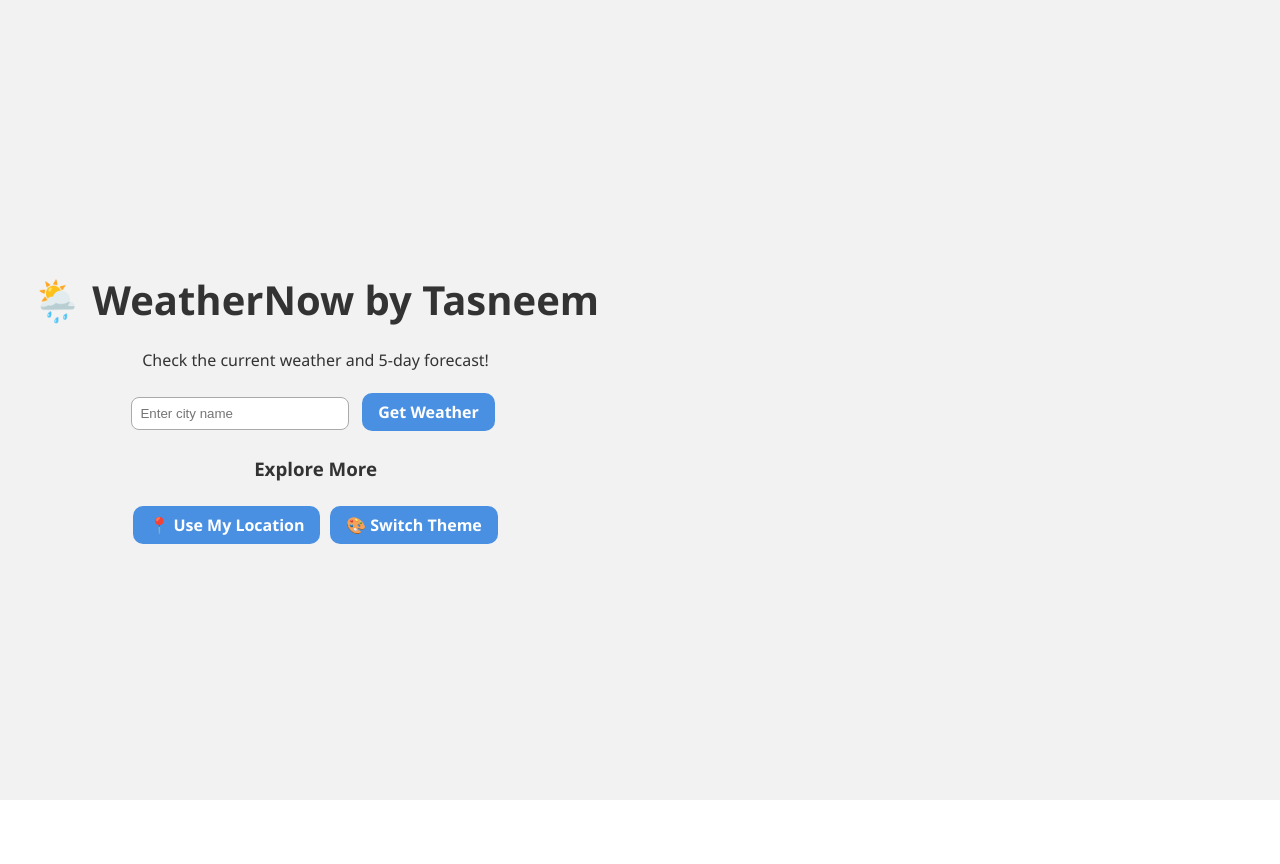
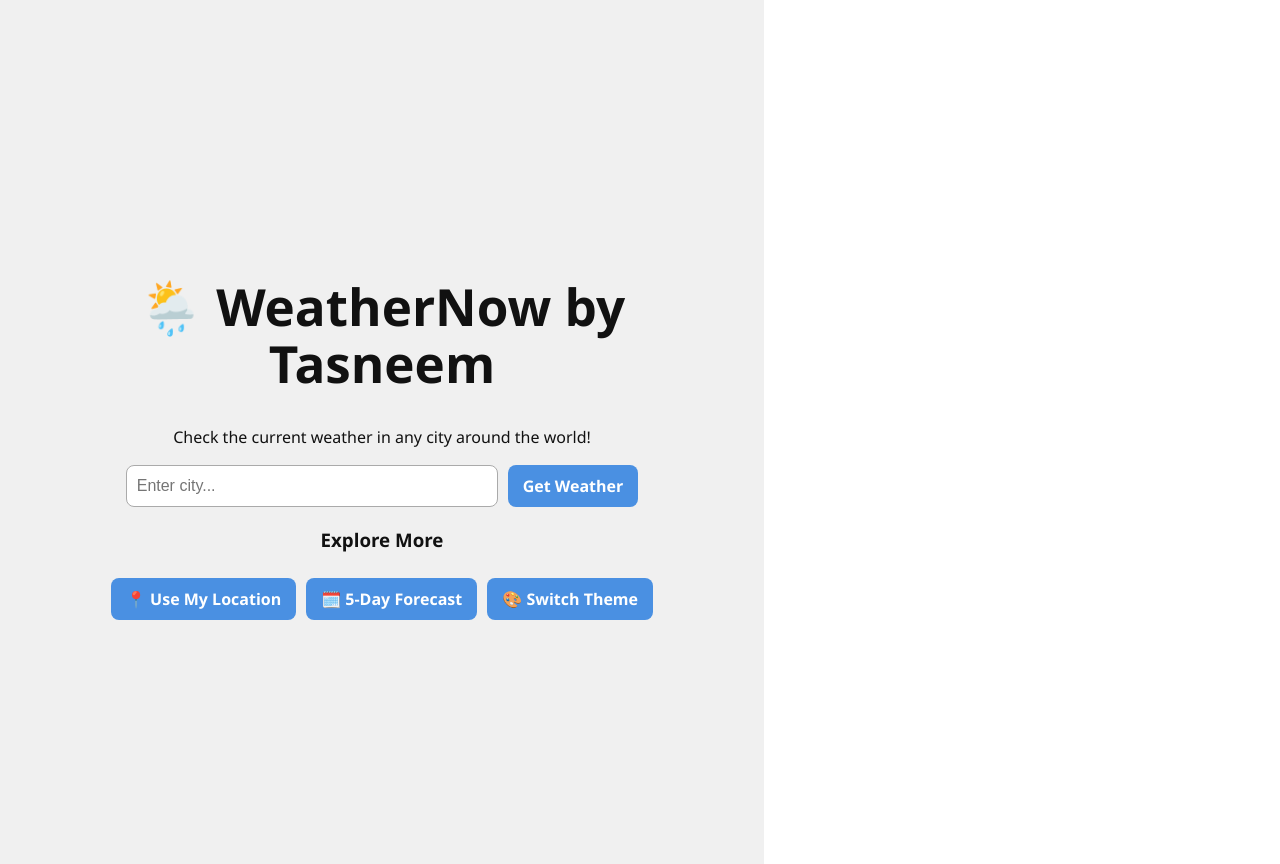
Before and after one commit to tasneemshaik-collab/weather-now, a React (Vite) app: page / in a window 1280 px wide. Before the commit the page ends 800 px from the top, so only its background shows below. Built offline with nearby package versions, Linux system fonts and the light colour scheme.

Commit message:
Added geolocation & colorful styling

```diff
--- a/src/App.css
+++ b/src/App.css
@@ -1,47 +1,49 @@
+/* App.css */
 body {
   margin: 0;
-  font-family: "Segoe UI", sans-serif;
-  background: #f2f2f2;
-  color: #333;
-  text-align: center;
+  padding: 0;
+  font-family: 'Segoe UI', sans-serif;
+  transition: background-color 0.3s, color 0.3s;
 }
 
 .app {
+  min-height: 100vh;
+  display: flex;
+  justify-content: center;
+  align-items: center;
   padding: 2rem;
-  max-width: 600px;
-  margin: auto;
 }
 
-h1 {
-  font-size: 2.5rem;
-  color: #333;
+.container {
+  text-align: center;
+  max-width: 700px;
+  width: 100%;
 }
 
-p {
-  font-size: 1rem;
-}
-
-.input-section {
+.input-group {
+  display: flex;
+  justify-content: center;
   margin: 1rem 0;
+  gap: 10px;
 }
 
 input {
-  padding: 0.5rem;
-  width: 200px;
+  padding: 10px;
   border-radius: 8px;
   border: 1px solid #aaa;
-  margin-right: 0.5rem;
+  font-size: 1rem;
+  width: 50%;
 }
 
 button {
-  padding: 0.5rem 1rem;
-  margin: 0.3rem;
-  border: none;
-  border-radius: 10px;
   background-color: #4a90e2;
   color: white;
+  border: none;
+  border-radius: 8px;
+  padding: 10px 15px;
+  font-weight: bold;
   cursor: pointer;
-  font-weight: bold;
+  transition: background-color 0.2s;
 }
 
 button:hover {
@@ -49,18 +51,64 @@ button:hover {
 }
 
 .weather-card {
-  margin-top: 1rem;
-  padding: 1.5rem;
-  background-color: white;
-  border-radius: 12px;
-  box-shadow: 0 0 12px rgba(0, 0, 0, 0.1);
+  margin-top: 20px;
+  background-color: #f1f1f1;
+  padding: 1rem;
+  border-radius: 10px;
 }
 
-.explore {
-  margin-top: 2rem;
-  color: #222;
+.forecast-container {
+  display: flex;
+  justify-content: center;
+  flex-wrap: wrap;
+  margin-top: 20px;
+  gap: 1rem;
 }
 
-.actions {
-  margin-top: 1rem;
+.forecast-card {
+  background-color: #fdf0e5;
+  border-radius: 10px;
+  padding: 1rem;
+  width: 130px;
+  box-shadow: 2px 2px 6px rgba(0,0,0,0.1);
 }
+
+.buttons {
+  margin-top: 1.5rem;
+  display: flex;
+  flex-wrap: wrap;
+  justify-content: center;
+  gap: 10px;
+}
+
+/* THEME: Light */
+.app.light {
+  background-color: #f0f0f0;
+  color: #111;
+}
+
+/* THEME: Dark */
+.app.dark {
+  background-color: #1e1e1e;
+  color: #fff;
+}
+
+.app.dark .weather-card,
+.app.dark .forecast-card {
+  background-color: #2c2c2c;
+  color: #fff;
+}
+
+.app.dark input {
+  background-color: #333;
+  color: white;
+  border: 1px solid #666;
+}
+
+.app.dark button {
+  background-color: #666;
+}
+
+.app.dark button:hover {
+  background-color: #888;
+}
--- a/src/App.jsx
+++ b/src/App.jsx
@@ -3,114 +3,109 @@ import './App.css';
 
 const App = () => {
   const [city, setCity] = useState('');
-  const [weatherData, setWeatherData] = useState(null);
-  const [forecastData, setForecastData] = useState([]);
+  const [weather, setWeather] = useState(null);
+  const [forecast, setForecast] = useState([]);
   const [theme, setTheme] = useState('light');
+  const [showForecast, setShowForecast] = useState(false);
 
-  const apiKey = import.meta.env.VITE_API_KEY; // Make sure it's in your .env file
+  const API_KEY = 'd31120fef343431863eb0d63f927e140'; // Replace with your OpenWeatherMap API key
 
-  const getWeather = async (cityName) => {
+  const getWeather = async () => {
+    if (!city) return;
+
     try {
-      const [weatherRes, forecastRes] = await Promise.all([
-        fetch(`https://api.openweathermap.org/data/2.5/weather?q=${cityName}&appid=${apiKey}&units=metric`),
-        fetch(`https://api.openweathermap.org/data/2.5/forecast?q=${cityName}&appid=${apiKey}&units=metric`)
-      ]);
-
-      const weather = await weatherRes.json();
-      const forecast = await forecastRes.json();
-
-      if (weather.cod === 200 && forecast.cod === "200") {
-        setWeatherData(weather);
-        const dailyForecast = forecast.list.filter((reading) =>
-          reading.dt_txt.includes("12:00:00")
+      const res = await fetch(
+        `https://api.openweathermap.org/data/2.5/weather?q=${city}&appid=${API_KEY}&units=metric`
       );
-        setForecastData(dailyForecast);
-      } else {
-        alert('City not found!');
-      }
-    } catch (error) {
-      console.error('Error fetching weather or forecast:', error);
+      const data = await res.json();
+      setWeather(data);
+    } catch (err) {
+      console.error(err);
     }
   };
 
-  const getLocationWeather = () => {
-    if (navigator.geolocation) {
+  const getForecast = async () => {
+    if (!city) return;
+
+    try {
+      const res = await fetch(
+        `https://api.openweathermap.org/data/2.5/forecast?q=${city}&appid=${API_KEY}&units=metric`
+      );
+      const data = await res.json();
+      const daily = data.list.filter((_, index) => index % 8 === 0);
+      setForecast(daily);
+    } catch (err) {
+      console.error(err);
+    }
+  };
+
+  const toggleForecast = async () => {
+    if (!showForecast && city) await getForecast();
+    setShowForecast(prev => !prev);
+  };
+
+  const toggleTheme = () => {
+    setTheme(prev => (prev === 'light' ? 'dark' : 'light'));
+  };
+
+  const handleUseLocation = () => {
     navigator.geolocation.getCurrentPosition(async (position) => {
       const { latitude, longitude } = position.coords;
       try {
-          const [weatherRes, forecastRes] = await Promise.all([
-            fetch(`https://api.openweathermap.org/data/2.5/weather?lat=${latitude}&lon=${longitude}&appid=${apiKey}&units=metric`),
-            fetch(`https://api.openweathermap.org/data/2.5/forecast?lat=${latitude}&lon=${longitude}&appid=${apiKey}&units=metric`)
-          ]);
-
-          const weather = await weatherRes.json();
-          const forecast = await forecastRes.json();
-
-          if (weather.cod === 200 && forecast.cod === "200") {
-            setWeatherData(weather);
-            setCity(weather.name);
-            const dailyForecast = forecast.list.filter((reading) =>
-              reading.dt_txt.includes("12:00:00")
+        const res = await fetch(
+          `https://api.openweathermap.org/data/2.5/weather?lat=${latitude}&lon=${longitude}&appid=${API_KEY}&units=metric`
         );
-            setForecastData(dailyForecast);
-          }
-        } catch (error) {
-          console.error('Location fetch error:', error);
+        const data = await res.json();
+        setCity(data.name);
+        setWeather(data);
+      } catch (err) {
+        console.error(err);
       }
     });
-    } else {
-      alert('Geolocation not supported by your browser.');
-    }
-  };
-
-  const toggleTheme = () => {
-    setTheme((prev) => (prev === 'light' ? 'dark' : 'light'));
   };
 
   return (
     <div className={`app ${theme}`}>
+      <div className="container">
         <h1>🌦️ WeatherNow by Tasneem</h1>
-      <p>Check the current weather and 5-day forecast!</p>
+        <p>Check the current weather in any city around the world!</p>
 
-      <div className="search">
+        <div className="input-group">
           <input
             type="text"
+            placeholder="Enter city..."
             value={city}
-          placeholder="Enter city name"
             onChange={(e) => setCity(e.target.value)}
           />
-        <button onClick={() => getWeather(city)}>Get Weather</button>
+          <button onClick={getWeather}>Get Weather</button>
         </div>
 
-      {weatherData && (
+        {weather && (
           <div className="weather-card">
-          <h2>{weatherData.name}, {weatherData.sys.country}</h2>
-          <p>🌡️ Temp: {weatherData.main.temp}°C</p>
-          <p>☁️ Condition: {weatherData.weather[0].description}</p>
-          <p>💧 Humidity: {weatherData.main.humidity}%</p>
-          <p>💨 Wind: {weatherData.wind.speed} m/s</p>
+            <h2>{weather.name}</h2>
+            <p>🌡️ {weather.main.temp}°C</p>
+            <p>🌤️ {weather.weather[0].description}</p>
           </div>
         )}
 
-      {forecastData.length > 0 && (
-        <div className="forecast">
-          <h3>📅 5-Day Forecast</h3>
-          <div className="forecast-list">
-            {forecastData.map((day, index) => (
-              <div key={index} className="forecast-item">
-                <p><strong>{new Date(day.dt_txt).toLocaleDateString()}</strong></p>
-                <p>🌡️ {day.main.temp}°C</p>
-                <p>☁️ {day.weather[0].description}</p>
+        {showForecast && forecast.length > 0 && (
+          <div className="forecast-container">
+            {forecast.map((item, index) => (
+              <div className="forecast-card" key={index}>
+                <strong>{new Date(item.dt_txt).toLocaleDateString()}</strong>
+                <p>🌡️ {item.main.temp}°C</p>
+                <p>🌤️ {item.weather[0].description}</p>
               </div>
             ))}
-          </div>
           </div>
         )}
 
         <h3>Explore More</h3>
-      <div className="extras">
-        <button onClick={getLocationWeather}>📍 Use My Location</button>
+        <div className="buttons">
+          <button onClick={handleUseLocation}>📍 Use My Location</button>
+          <button onClick={toggleForecast}>🗓️ 5-Day Forecast</button>
           <button onClick={toggleTheme}>🎨 Switch Theme</button>
+        </div>
       </div>
     </div>
   );
```
Lines whose indentation alone changed are shown as unchanged.
